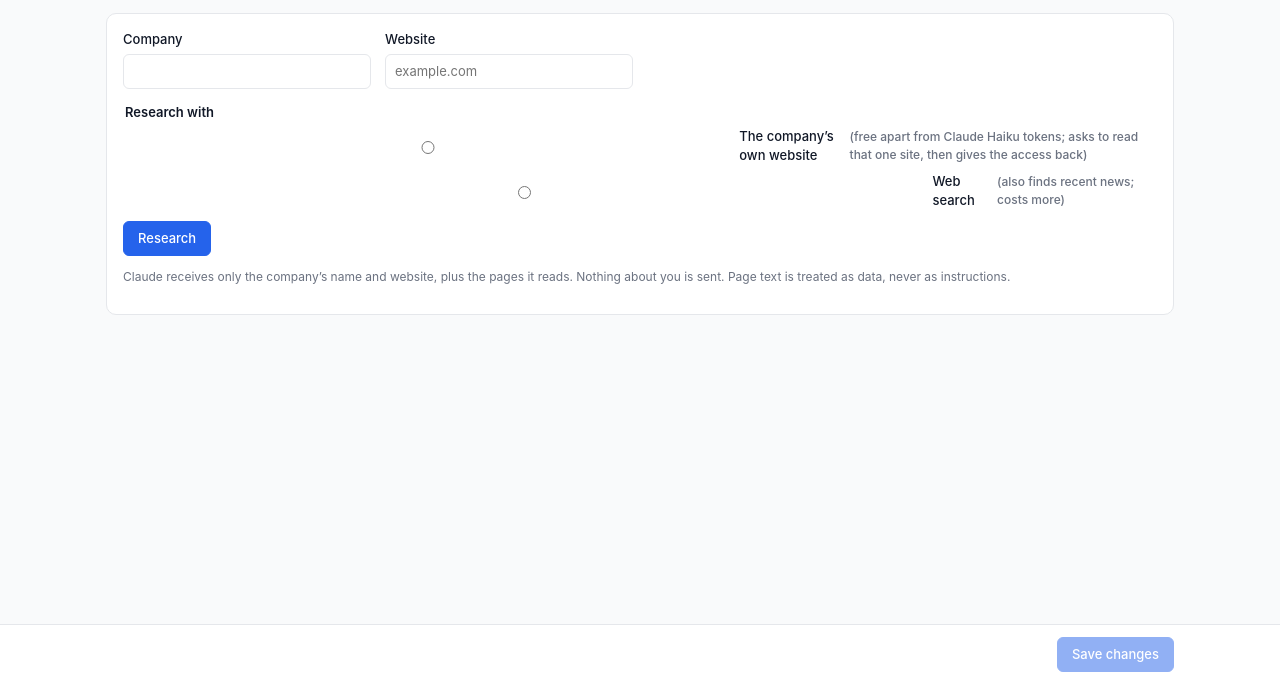
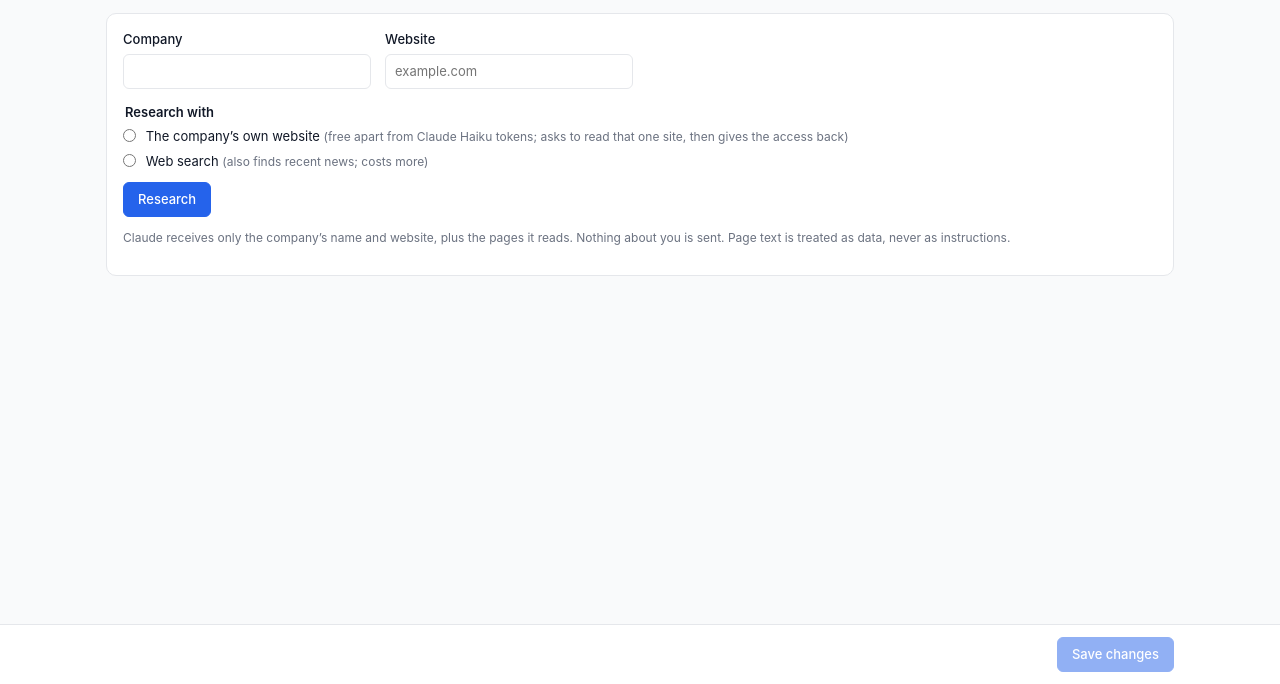
Before and after one commit to KaranDhamiSac/JobScript, a browser extension: page company/company.html in a window 1280 px wide. Shown: the part 116-800 px from the top of the page. Drawn offline with Linux system fonts and the light colour scheme.

Commit message:
style(company): lay out the research mode choices on one line each
The radio buttons picked up the page's full-width input style, which
spread each choice across the section.

Co-Authored-By: Claude Opus 5.5 <noreply@anthropic.com>

```diff
--- a/company/company.css
+++ b/company/company.css
@@ -10,3 +10,5 @@
 .item.mine textarea { background: var(--changed); }
 .item button { align-self: start; }
 .empty-note { color: var(--muted); font-size: 13px; margin: 4px 0 0; }
+.modes label.check { display: block; font-weight: 400; }
+.modes input[type="radio"] { width: auto; margin: 0 6px 0 0; vertical-align: -1px; }
```
